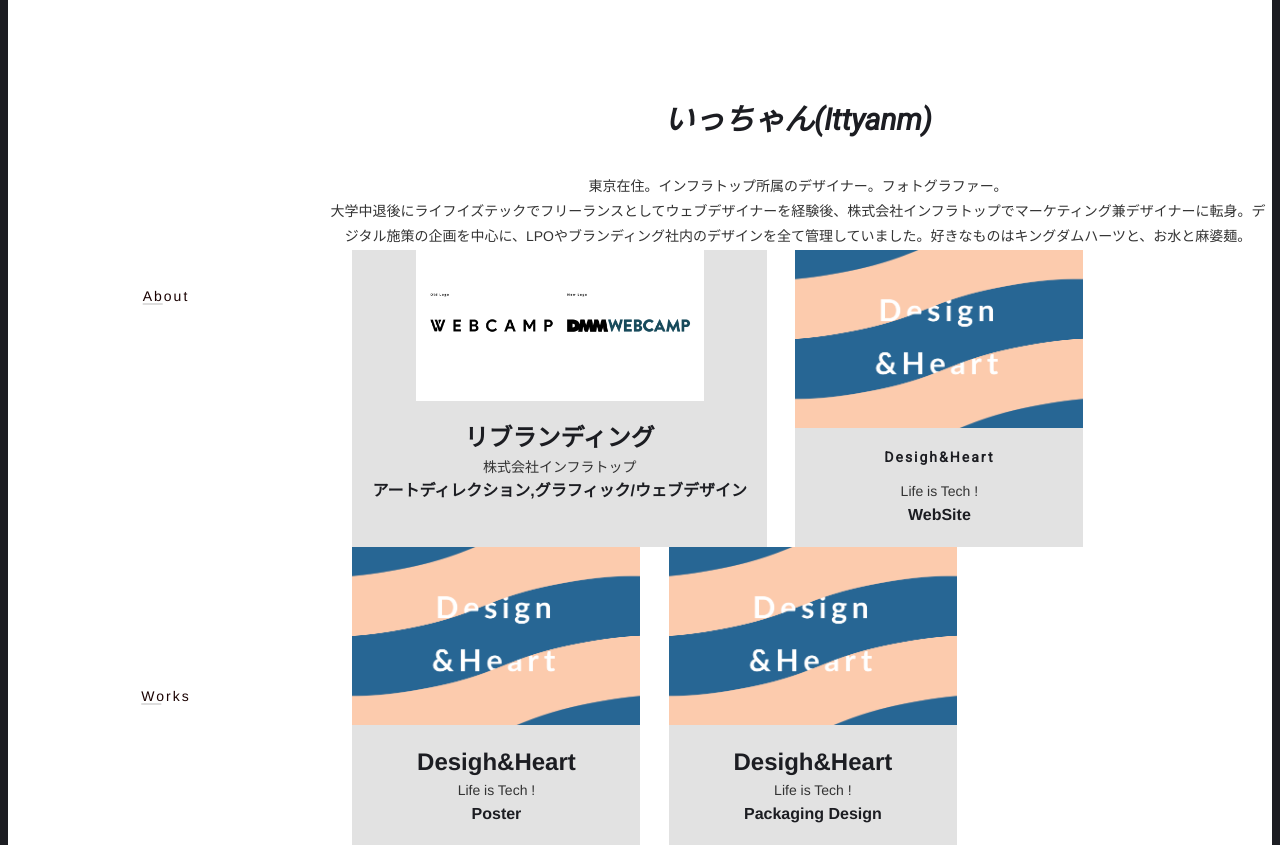
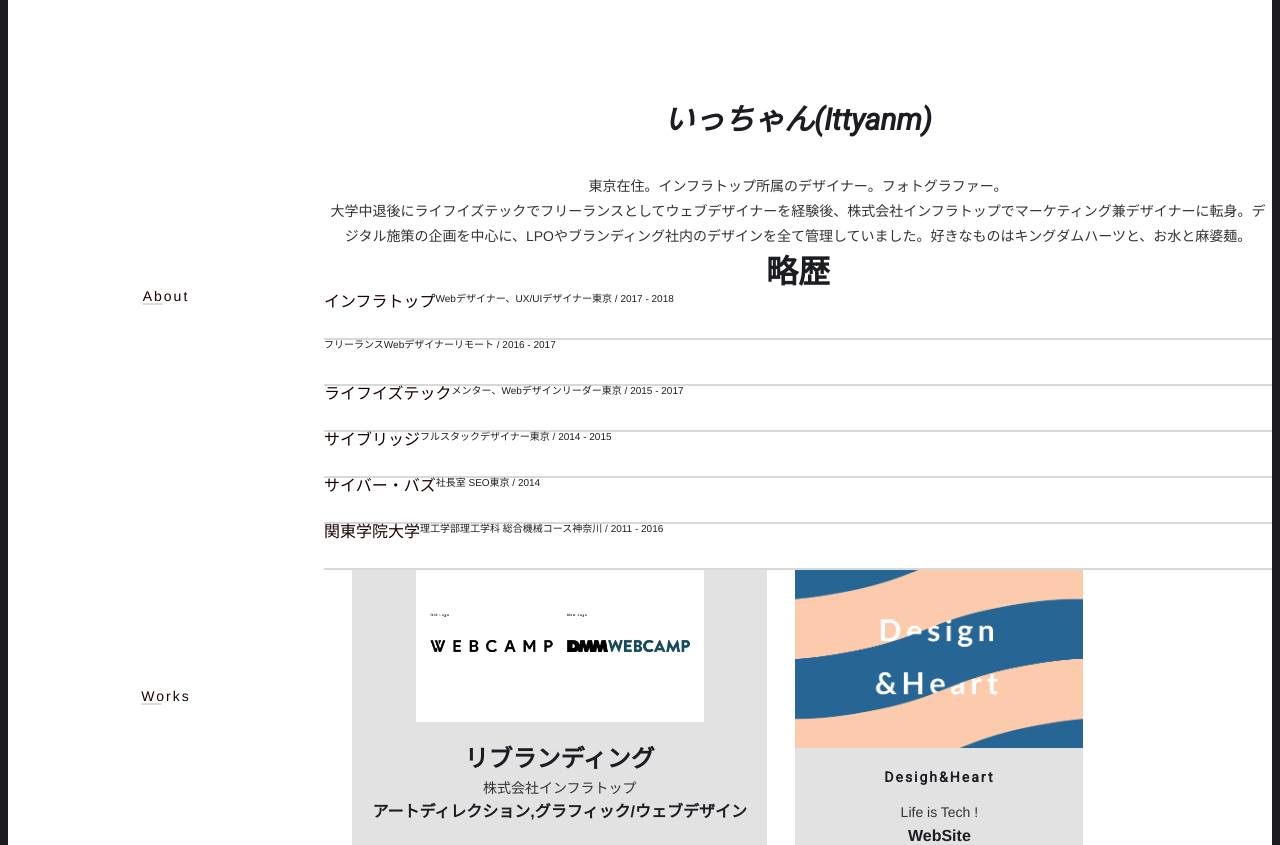
Before and after one commit to Ittyanm/Ittyanm, a PHP site: page /about/index.html in a window 1280 px wide. Shown: the part 574-1419 px from the top of the page. Run offline with PHP 8.4, Linux system fonts and the light colour scheme; some libraries are stand-ins or nearby versions.

Commit message:
略歴追加

```diff
--- a/about/index.html
+++ b/about/index.html
@@ -47,7 +47,10 @@
   <script async src="https://www.googletagmanager.com/gtag/js?id=UA-136627569-1"></script>
   <script>
     window.dataLayer = window.dataLayer || [];
-    function gtag(){dataLayer.push(arguments);}
+
+    function gtag() {
+      dataLayer.push(arguments);
+    }
     gtag('js', new Date());
 
     gtag('config', 'UA-136627569-1');
@@ -109,6 +112,51 @@
       <h2 class="work-theme">いっちゃん&#40;Ittyanm&#41;</h2>
       <p>東京在住。インフラトップ所属のデザイナー。フォトグラファー。</p>
       <p>大学中退後にライフイズテックでフリーランスとしてウェブデザイナーを経験後、株式会社インフラトップでマーケティング兼デザイナーに転身。デジタル施策の企画を中心に、LPOやブランディング社内のデザインを全て管理していました。好きなものはキングダムハーツと、お水と麻婆麺。</p>
+      <div class="careers">
+        <h2>略歴</h2>
+        <div class="career">
+          <ol>
+            <li><a href="http://infratop.jp/" target="_blank">インフラトップ</a></li>
+            <li>Webデザイナー、UX/UIデザイナー</li>
+            <li>東京 / 2017 - 2018</li>
+          </ol>
+        </div>
+        <div class="career">
+          <ol>
+            <li>フリーランス</li>
+            <li>Webデザイナー</li>
+            <li>リモート / 2016 - 2017</li>
+          </ol>
+        </div>
+        <div class="career">
+          <ol>
+            <li><a href="https://lifeistech.co.jp/" target="_blank">ライフイズテック</a></li>
+            <li>メンター、Webデザインリーダー</li>
+            <li>東京 / 2015 - 2017</li>
+          </ol>
+        </div>
+        <div class="career">
+          <ol>
+            <li><a href="https://www.cybridge.jp/" target="_blank">サイブリッジ</a></li>
+            <li>フルスタックデザイナー</li>
+            <li>東京 / 2014 - 2015</li>
+          </ol>
+        </div>
+        <div class="career">
+          <ol>
+            <li><a href="https://www.cyberbuzz.co.jp/" target="_blank">サイバー・バズ</a></li>
+            <li>社長室 SEO</li>
+            <li>東京 / 2014</li>
+          </ol>
+        </div>
+        <div class="career">
+          <ol>
+            <li><a href="http://univ.kanto-gakuin.ac.jp/" target="_blank">関東学院大学</a></li>
+            <li>理工学部理工学科 総合機械コース</li>
+            <li>神奈川 / 2011 - 2016</li>
+          </ol>
+        </div>
+      </div>
 
       <div class="grid">
         <a class="grid-item" href="works/dwc_rebranding.html">
--- a/assets/css/about.css
+++ b/assets/css/about.css
@@ -56,3 +56,41 @@ header .sentence {
   margin-bottom: 60px;
   margin-bottom: 6.0rem;
 }
+
+/* ↓ CAREERS ↓ */
+.career {
+  height: 46px;
+/*
+  display: -webkit-box;
+  display: -ms-flexbox;
+  display: flex;
+  -webkit-box-orient: horizontal;
+  -webkit-box-direction: normal;
+  -ms-flex-direction: row;
+  flex-direction: row;
+  -webkit-box-pack: justify;
+  -ms-flex-pack: justify;
+  justify-content: space-between;
+*/
+  border-bottom: 2px solid #D8D8D8;
+}
+
+.career ol {
+  display: -webkit-box;
+  display: -ms-flexbox;
+  display: flex;
+  -webkit-box-orient: horizontal;
+  -webkit-box-direction: normal;
+  -ms-flex-direction: row;
+  flex-direction: row;
+}
+/* Tablet only */
+@media only screen and (max-width: 768px) {
+  .career ol {
+    -webkit-box-orient: vertical;
+    -webkit-box-direction: normal;
+    -ms-flex-direction: column;
+    flex-direction: column;
+  }
+}
+/* ↑ CAREERS ↑ */
```
